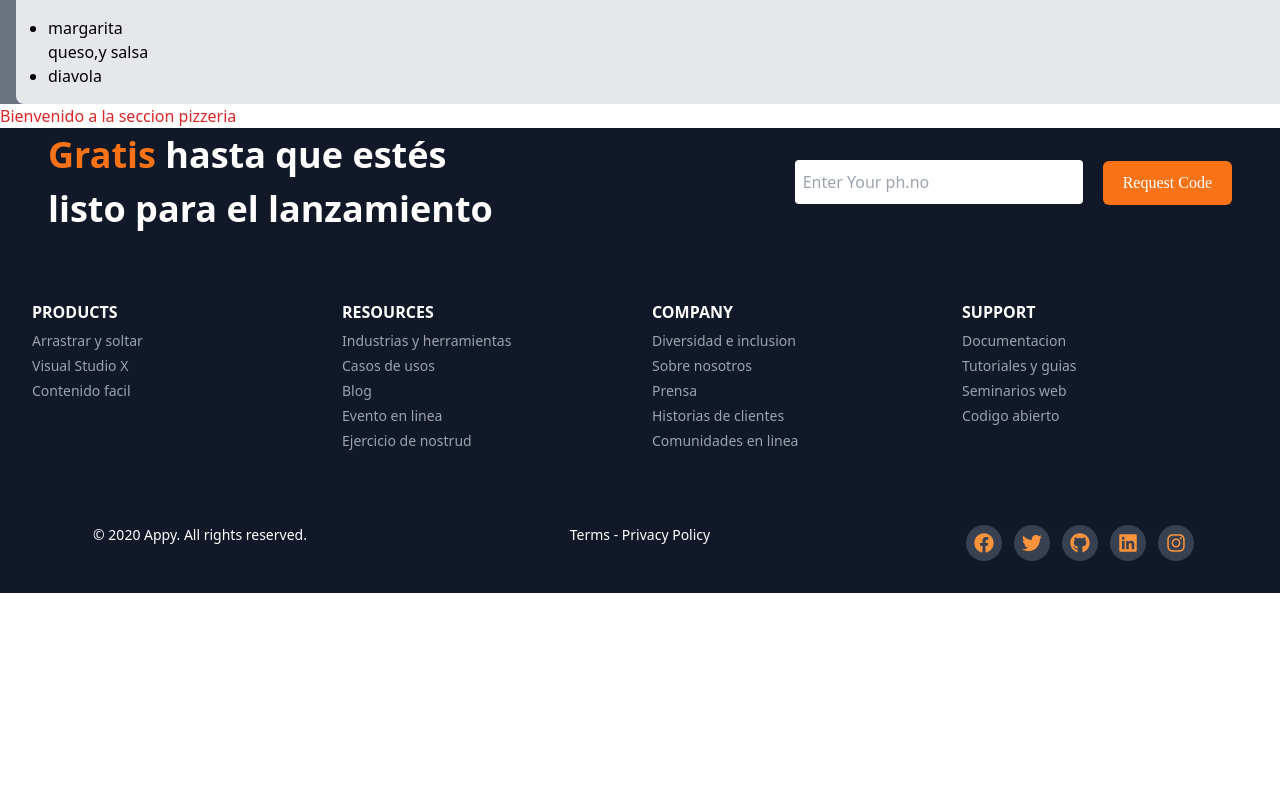
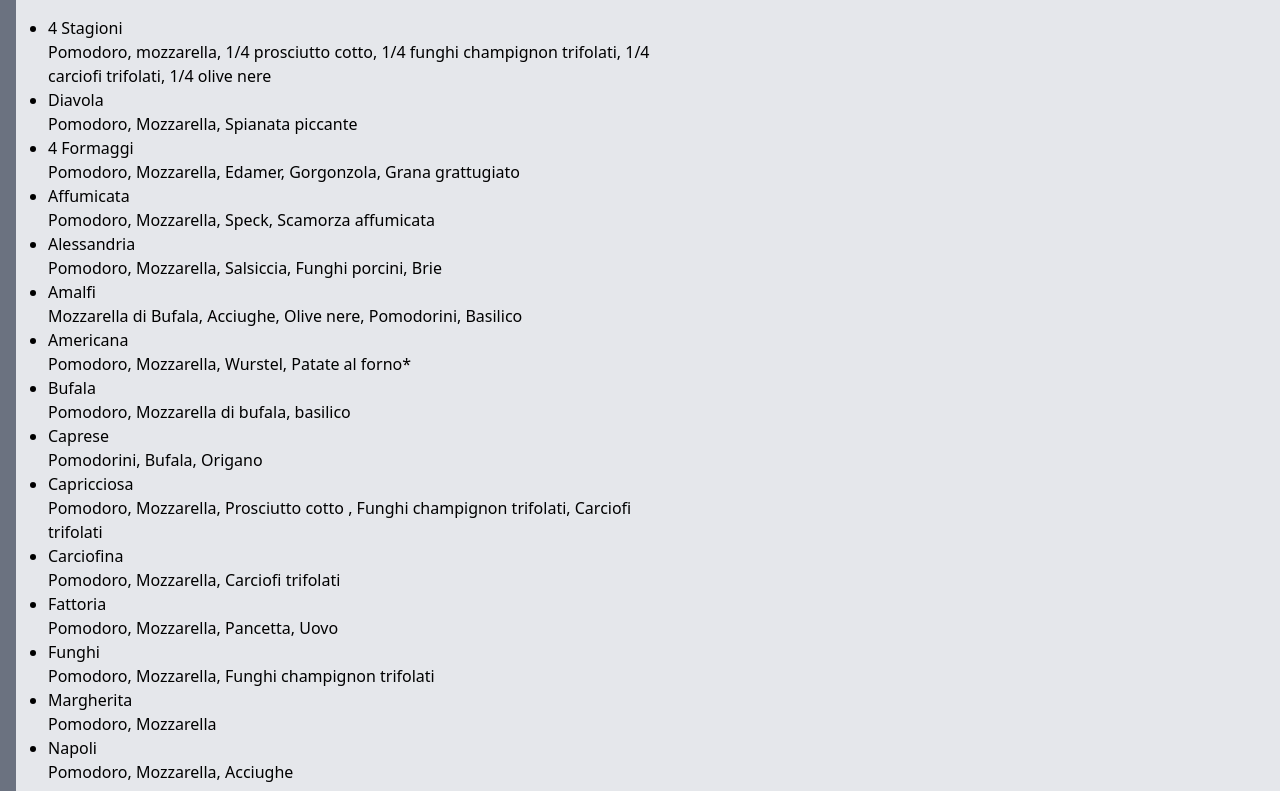
Before and after one commit to francmauric/pizzeria, a Next.js app: page /Pizzeria in a window 1280 px wide. Shown: the part 788-1579 px from the top of the page. Before the commit the page ends 1381 px from the top, so only its background shows below. Built offline with nearby package versions, Linux system fonts and the light colour scheme.

Commit message:
agregue el menu de page/pizzeria

```diff
--- a/pages/Pizzeria.tsx
+++ b/pages/Pizzeria.tsx
@@ -25,9 +25,36 @@ export default function pizzeria () {
                   <div className='w-2/4'>
                    <h2 className='text-xl font-bold mb-4'>tipos de pizza</h2>
                    <ul className='list-disc pl-4'>
-                        <li>margarita</li>
-                            <p>queso,y salsa</p>
-                        <li>diavola</li>
+                        <li>4 Stagioni</li>
+                            <p>Pomodoro, mozzarella, 1/4 prosciutto cotto, 1/4 funghi champignon trifolati, 1/4 carciofi trifolati, 1/4 olive nere</p>
+                        <li>Diavola</li>
+                            <p>Pomodoro, Mozzarella, Spianata piccante</p>
+                        <li>4 Formaggi</li>
+                            <p>Pomodoro, Mozzarella, Edamer, Gorgonzola, Grana grattugiato</p>
+                        <li>Affumicata</li>
+                            <p>Pomodoro, Mozzarella, Speck, Scamorza affumicata</p>
+                        <li>Alessandria</li>
+                            <p>Pomodoro, Mozzarella, Salsiccia, Funghi porcini, Brie</p>
+                        <li>Amalfi</li>
+                            <p>Mozzarella di Bufala, Acciughe, Olive nere, Pomodorini, Basilico</p>
+                        <li>Americana</li>
+                            <p>Pomodoro, Mozzarella, Wurstel, Patate al forno*</p>
+                        <li>Bufala</li>
+                            <p>Pomodoro, Mozzarella di bufala, basilico</p>
+                        <li>Caprese</li>
+                            <p>Pomodorini, Bufala, Origano</p>
+                        <li>Capricciosa</li>
+                            <p>Pomodoro, Mozzarella, Prosciutto cotto , Funghi champignon trifolati, Carciofi trifolati</p>
+                        <li>Carciofina</li>
+                            <p>Pomodoro, Mozzarella, Carciofi trifolati</p>
+                        <li>Fattoria</li>
+                            <p>Pomodoro, Mozzarella, Pancetta, Uovo</p>
+                        <li>Funghi</li>
+                            <p>Pomodoro, Mozzarella, Funghi champignon trifolati</p>
+                        <li>Margherita</li>
+                            <p>Pomodoro, Mozzarella</p>
+                        <li>Napoli</li>
+                            <p>Pomodoro, Mozzarella, Acciughe</p>
                    </ul>
                   </div>
                 </div>
```
